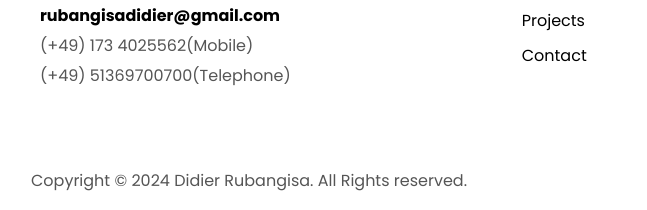
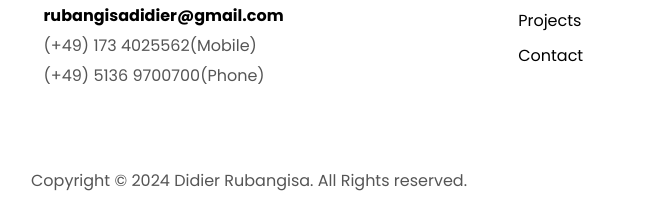
Before and after one commit to rubangisa/my-porfolio, a website: page index.html in a window 1280 px wide. Shown: the part 6045-6255 px from the top of the page, 391-1038 px from the left. Drawn offline with Linux system fonts and the light colour scheme.

Commit message:
number updated

```diff
--- a/index.html
+++ b/index.html
@@ -585,7 +585,7 @@
                 >
               </p>
               <p>(+49) 173 4025562(Mobile)</p>
-              <p>(+49) 51369700700(Telephone)</p>
+              <p>(+49) 5136 9700700(Phone)</p>
             </div>
           </div>
         </div>
```
